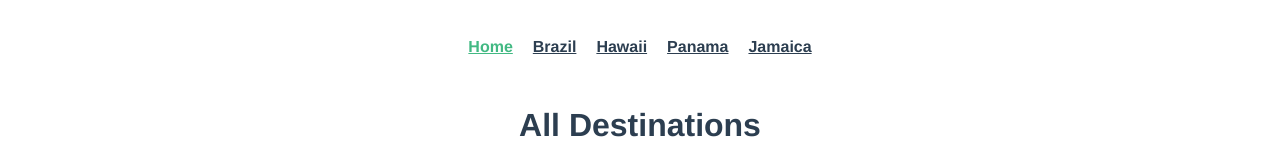
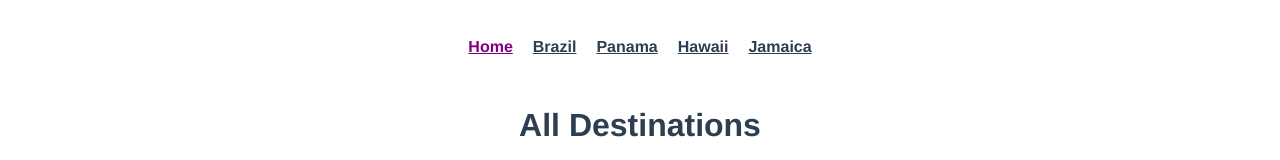
Before and after one commit to M-ds/Vue-routing-example, a Vue app: page / in a window 1280 px wide. Shown: the top 160 px of the page. Built offline with nearby package versions, Linux system fonts and the light colour scheme.

Commit message:
Params and NamedRoutes

```diff
--- a/src/App.vue
+++ b/src/App.vue
@@ -1,12 +1,6 @@
 <template>
   <div id="app">
-    <div id="nav">
-      <router-link to="/">Home</router-link>
-      <router-link to="/brazil">Brazil</router-link>
-      <router-link to="/hawaii">Hawaii</router-link>
-      <router-link to="/panama">Panama</router-link>
-      <router-link to="/jamaica">Jamaica</router-link>
-    </div>
+    <TheNavigation />
     <!--
     Render the masked component which is clicked by the router...
     Renders the content of the current selected page.
@@ -14,6 +8,18 @@
     <router-view/>
   </div>
 </template>
+
+<script>
+import TheNavigation from "@/components/TheNavigation";
+
+export default {
+  components: {
+    TheNavigation
+  }
+}
+
+</script>
+
 
 <style>
 #app {
@@ -23,18 +29,4 @@
   text-align: center;
   color: #2c3e50;
 }
-
-#nav {
-  padding: 30px;
-}
-
-#nav a {
-  font-weight: bold;
-  color: #2c3e50;
-  padding: 0 10px;
-}
-
-#nav a.router-link-exact-active {
-  color: #42b983;
-}
 </style>
--- /dev/null
+++ b/src/components/TheNavigation.vue
@@ -0,0 +1,37 @@
+<template>
+  <nav id="nav">
+    <router-link to="/">Home</router-link>
+    <router-link to="/brazil">Brazil</router-link>
+    <router-link to="/panama">Panama</router-link>
+    <router-link to="/hawaii">Hawaii</router-link>
+    <router-link to="/jamaica">Jamaica</router-link>
+  </nav>
+</template>
+
+<script>
+export default {
+  name: "TheNavigation"
+}
+</script>
+
+<style scoped>
+#nav {
+  display: block;
+  align-items: center;
+}
+
+#nav {
+  padding: 30px;
+}
+
+#nav a {
+  font-weight: bold;
+  color: #2c3e50;
+  padding: 0 10px;
+}
+
+#nav a.router-link-exact-active {
+  color: purple;
+}
+
+</style>
--- a/src/router/router.js
+++ b/src/router/router.js
@@ -8,15 +8,7 @@ const routes = [
   {
     path: "/",
     name: "Home", // Name of the route
-    component: Home // Where we refer to
-  },
-  {
-    path: "/about",
-    name: "About",
-    // Called dynamic loading. Only executed when the component is loaded.
-    component: () =>
-      // Underneath you can find the a magic comment, this will be displayed as name when debugging in Network tab (F12)
-      import(/* webpackChunkName: "about" */ "../views/About")
+    component: Home // Which component we refer to
   },
   {
     path: "/brazil",
@@ -41,6 +33,11 @@ const routes = [
     name: "panama",
     // Dynamic loading, only loaded when the link is clicked
     component: () => import(/* webpackChunkName: "panama" */"../views/Panama")
+  },
+  {
+    path: "/details",
+    name: "DestinationDetails",
+    component: () => import(/* webpackChunkName: "DestinationDetails" */"../views/DestinationDetails")
   }
 ];
 
--- a/src/views/About.vue
+++ /dev/null
@@ -1,5 +0,0 @@
-<template>
-  <div class="about">
-    <h1>This is an about page</h1>
-  </div>
-</template>
--- /dev/null
+++ b/src/views/DestinationDetails.vue
@@ -0,0 +1,15 @@
+<template>
+  <p>
+    The destination is {{ this.$route.params.id }}
+  </p>
+</template>
+
+<script>
+export default {
+  name: "DestinationDetails"
+}
+</script>
+
+<style scoped>
+
+</style>
--- a/src/views/Home.vue
+++ b/src/views/Home.vue
@@ -6,11 +6,16 @@
     <div class="destinations">
       <div v-for="destination in destinations"
            :key="destination.name">
-        <router-link :to="destination.slug">
+        <!--
+        We make use of NamedRoutes, which makes it easier to maintain, as this is all done in the router.js
+        We also provide a param to the router, as this makes it possible to load the correct data which is linked to the selected id.
+        -->
+        <router-link :to="{ name: 'DestinationDetails', params: { id: destination.id }}">
           <h2>{{ destination.name }}</h2>
         </router-link>
         <figure>
-          <router-link :to="destination.name">
+          <!-- We make use of NamedRoutes, which makes it easier to maintain, as this is all done in the router.js -->
+          <router-link :to="{name: 'DestinationDetails', params: { id: destination.id }}">
             <img :src="require(`@/assets/${destination.image}`)" :alt="destination.name">
           </router-link>
         </figure>
```
